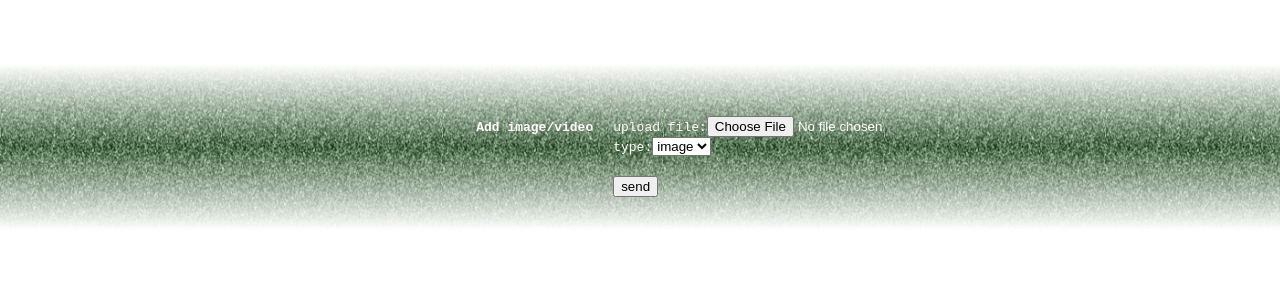
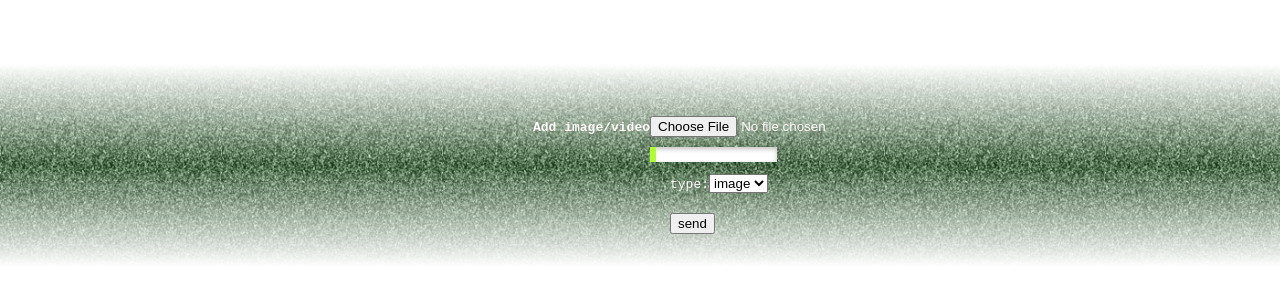
Before and after one commit to lievn/radical-display, a React (Vite) app: page /admin in a window 1280 px wide. Shown: the part 256-556 px from the top of the page. Built offline with nearby package versions, Linux system fonts and the light colour scheme.

Commit message:
Files are uploaded to firebase storage + rough progress bar

```diff
--- a/package.json
+++ b/package.json
@@ -9,6 +9,7 @@
     "deploy": "firebase deploy"
   },
   "dependencies": {
+    "firebase": "^7.2.0",
     "react": "^16.10.1",
     "react-dom": "^16.10.1",
     "react-router-dom": "^5.1.2"
--- a/src/Admin.css
+++ b/src/Admin.css
@@ -34,6 +34,21 @@ button {
   margin: 20px;
 }
 
+#uploader {
+  appearance: none;
+  -webkit-appearance: none;
+  width: 50%;
+  height: 15px;
+  margin: 10px 0;
+}
+#uploader::-webkit-progress-bar {
+  background: rgb(255, 255, 255);
+  box-shadow: 0 2px 5px rgba(0, 0, 0, 0.25) inset;
+}
+#uploader::-webkit-progress-value {
+  background: greenyellow;
+}
+
 @keyframes animate {
   0%,
   100% {
--- a/src/Admin.js
+++ b/src/Admin.js
@@ -1,10 +1,24 @@
 import * as React from "react";
 import { Link } from "react-router-dom";
 import "./Admin.css";
+import firebase from "firebase/app";
+import "firebase/storage";
 
 export default class Admin extends React.Component {
   constructor(props) {
     super(props);
+  }
+
+  storeFile(e) {
+    let uplo = document.querySelector("#uploader");
+    const file = e.target.files[0];
+    console.log(file);
+    const storageRef = firebase.storage().ref(file.name);
+    let task = storageRef.put(file);
+    task.on("state_changed", function progress(snapshot) {
+      let perc = (snapshot.bytesTransferred / snapshot.totalBytes) * 100;
+      uplo.value = perc;
+    });
   }
 
   render() {
@@ -13,10 +27,11 @@ export default class Admin extends React.Component {
         <div className="container">
           <h4>Add image/video</h4>
           <div className="form">
-            <label id="lab" htmlFor="file">
-              upload file:
-            </label>
-            <input type="file" id="file" />
+            <input type="file" id="file" onChange={this.storeFile} />
+            <br />
+            <progress value="5" max="100" id="uploader">
+              0%
+            </progress>
             <br />
             <label id="lab" htmlFor="sel">
               type:
--- a/src/App.js
+++ b/src/App.js
@@ -3,8 +3,18 @@ import { BrowserRouter as Router, Switch, Route, Link } from "react-router-dom";
 import Player from "./Player";
 import Admin from "./Admin";
 import "./App.css";
+import firebase from "firebase/app";
+import "firebase/database";
 
 export default class App extends React.Component {
+  constructor(props) {
+    super(props);
+    firebase.initializeApp(firebaseConfig);
+    console.log(firebase.database());
+    this.db = firebase.database();
+    this.ref = this.db.ref("/queue");
+    console.log(this.ref);
+  }
   render() {
     return (
       <Router>
@@ -23,3 +33,13 @@ export default class App extends React.Component {
     );
   }
 }
+
+const firebaseConfig = {
+  apiKey: "AIzaSyARYN2XNweVC6TR-hePJ1yXgLiBkQTgn3U",
+  authDomain: "radical-display.firebaseapp.com",
+  databaseURL: "https://radical-display.firebaseio.com",
+  projectId: "radical-display",
+  storageBucket: "radical-display.appspot.com",
+  messagingSenderId: "515210546131",
+  appId: "1:515210546131:web:25bb98b16bd7f6091a3d26"
+};
--- a/src/Player.js
+++ b/src/Player.js
@@ -17,8 +17,8 @@ export default class Player extends React.Component {
     );
     const json = await res.json();
     this.setState({
-      queue: json.documents,
-      index: this.state.index
+      queue: json.documents
+      //index: this.state.index
     });
     this.checkVid();
   }
@@ -28,6 +28,7 @@ export default class Player extends React.Component {
       index: (this.state.index + 1) % this.state.queue.length
     });
     this.checkVid();
+    console.log(this.state.index);
   }
 
   checkVid() {
```
Also changed, not shown: 1 other file (tests, documents, lock files or other folders).
